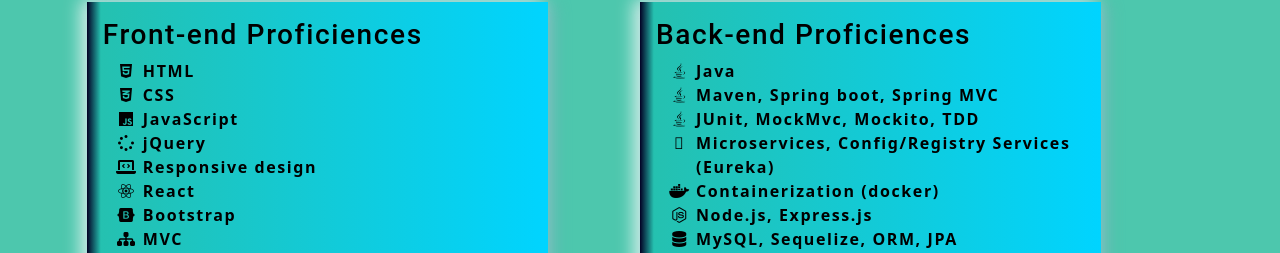
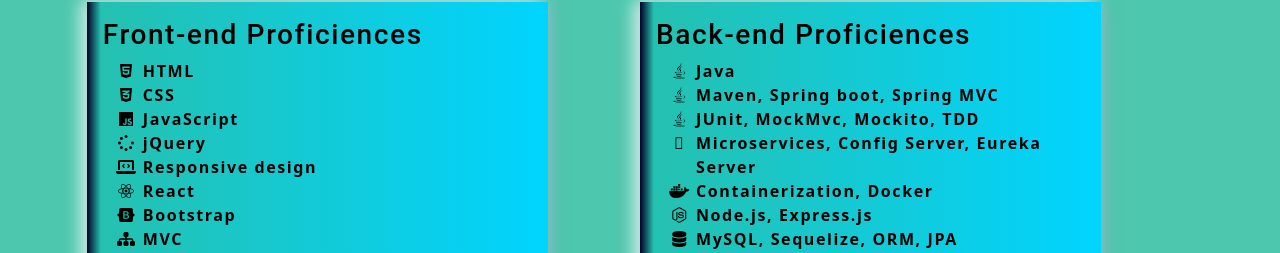
Before and after one commit to jojobautistaum/full-stack-developer-react-portfolio, a React (Create React App) app: page / in a window 1280 px wide. Both pictures are taken after a click on the item "Resume". Shown: the part 211-464 px from the top of the page. Built offline with nearby package versions, Linux system fonts and the light colour scheme.

Commit message:
Updated skills

```diff
--- a/src/pages/Resume.js
+++ b/src/pages/Resume.js
@@ -97,13 +97,13 @@
               <span className="fa-li">
               <i class="fa-duotone fa-server"></i>
               </span>
-              Microservices, Config/Registry Services (Eureka)
+              Microservices, Config Server, Eureka Server
             </li>
             <li>
               <span className="fa-li">
                 <i className="fa-brands fa-docker"></i>
               </span>
-              Containerization (docker)
+              Containerization, Docker
             </li>
             <li>
               <span className="fa-li">
```
